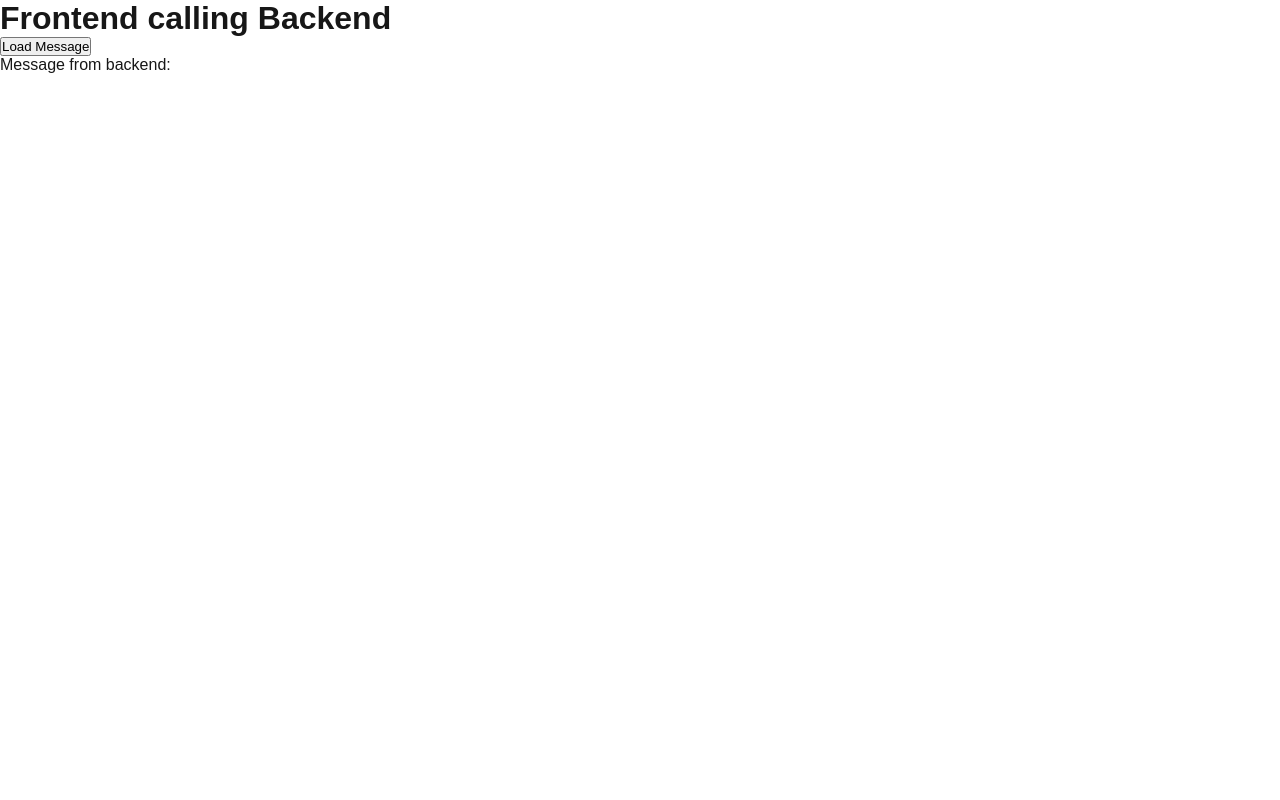
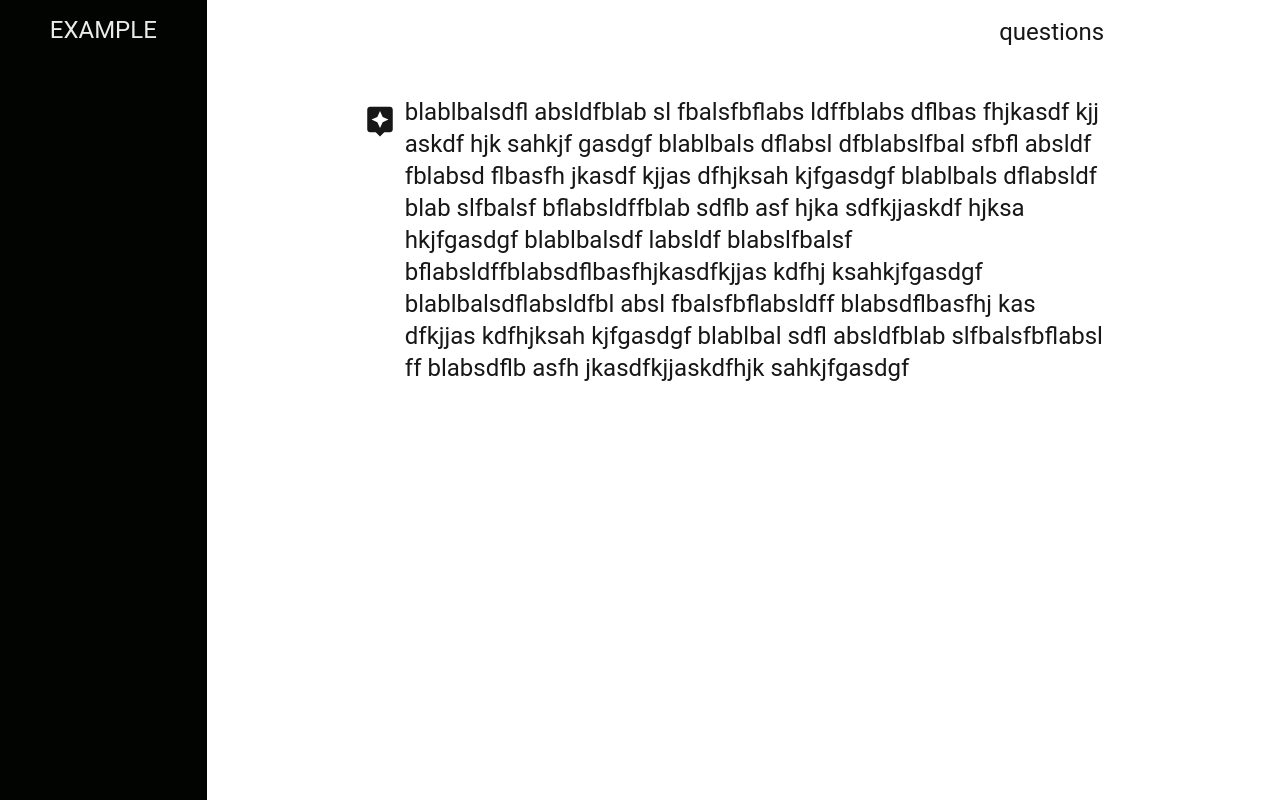
Before and after one commit to JiaJucode/IBM_challenge, a Next.js app in the folder frontend/ibm_challenge/: page / in a window 1280 px wide. Built offline with nearby package versions, Linux system fonts and the light colour scheme.

Commit message:
basic chat text setup

```diff
--- a/frontend/ibm_challenge/package.json
+++ b/frontend/ibm_challenge/package.json
@@ -9,6 +9,11 @@
     "lint": "next lint"
   },
   "dependencies": {
+    "@emotion/react": "^11.13.3",
+    "@emotion/styled": "^11.13.0",
+    "@mui/icons-material": "^6.1.0",
+    "@mui/material": "^6.1.0",
+    "mui": "^0.0.1",
     "next": "14.2.11",
     "react": "^18",
     "react-dom": "^18"
--- a/frontend/ibm_challenge/src/app/page.tsx
+++ b/frontend/ibm_challenge/src/app/page.tsx
@@ -1,22 +1,30 @@
 'use client';
 
-import { useState } from 'react';
+// import { useState } from 'react';
+import { ThemeProvider } from '@mui/material/styles';
+import ChatPage from './pages/chat_page';
+import theme from './theme';
 
 export default function Home() {
-  const [message, setMessage] = useState('');
+  // const [message, setMessage] = useState('');
 
-  const fetchMessage = () => {
-    fetch('http://localhost:5000/api/hello')  // Call the Flask backend
-      .then(response => response.json())
-      .then(data => setMessage(data.message))
-      .catch(error => console.error('Error fetching message:', error));
-  };
+  // const fetchMessage = () => {
+  //   fetch('http://localhost:5000/api/hello')  // Call the Flask backend
+  //     .then(response => response.json())
+  //     .then(data => setMessage(data.message))
+  //     .catch(error => console.error('Error fetching message:', error));
+  // };
 
+  // return (
+  //   <main>
+  //     <h1>Frontend calling Backend</h1>
+  //     <button onClick={fetchMessage}>Load Message</button>
+  //     <p>Message from backend: {message}</p>
+  //   </main>
+  // );
   return (
-    <main>
-      <h1>Frontend calling Backend</h1>
-      <button onClick={fetchMessage}>Load Message</button>
-      <p>Message from backend: {message}</p>
-    </main>
+    <ThemeProvider theme={theme}>
+      <ChatPage />
+    </ThemeProvider>
   );
 }
--- /dev/null
+++ b/frontend/ibm_challenge/src/app/pages/chat_page.tsx
@@ -0,0 +1,96 @@
+import React from 'react';
+import { useState, useEffect } from 'react';
+import Box from '@mui/material/Box';
+import Grid from '@mui/material/Grid2';
+import Stack from '@mui/material/Stack';
+import Typography from '@mui/material/Typography';
+import Button from '@mui/material/Button';
+import AssistantIcon from '@mui/icons-material/Assistant';
+
+const exampleChat = {
+    name: "example",
+    messages: [
+        {
+            sender: "user",
+            message: "questions",
+        },
+        {
+            sender: '',
+            message: `blablbalsdfl absldfblab sl fbalsfbflabs ldffblabs dflbas fhjkasdf kjj askdf hjk sahkjf gasdgf
+            blablbals dflabsl dfblabslfbal sfbfl absldf fblabsd flbasfh jkasdf kjjas dfhjksah kjfgasdgf
+            blablbals dflabsldf blab slfbalsf bflabsldffblab sdflb asf hjka sdfkjjaskdf hjksa hkjfgasdgf
+            blablbalsdf labsldf blabslfbalsf bflabsldffblabsdflbasfhjkasdfkjjas kdfhj ksahkjfgasdgf
+            blablbalsdflabsldfbl absl fbalsfbflabsldff blabsdflbasfhj kas dfkjjas kdfhjksah kjfgasdgf
+            blablbal sdfl absldfblab slfbalsfbflabsl ff blabsdflb asfh jkasdfkjjaskdfhjk sahkjfgasdgf`,
+        },
+    ]
+}
+
+const ChatPage = () => {
+    const [chatBoxs, setChatBoxs] = useState([exampleChat]);
+    const [currentChat, setCurrentChat] = useState(exampleChat);
+
+    useEffect(() => {
+        // fetch shits
+    }, []);
+
+    return (
+        <div>
+            <Grid container spacing={1} sx={{ width: '100%', height: '100%' }}>
+                <Grid key={"names"} size={2}>
+                    <Box
+                        sx={{
+                        backgroundColor: 'primary.dark',
+                        width: '100%',
+                        height: '100dvh',
+                        }}
+                    >
+                        <Grid container spacing={2} direction="column" alignItems="center" padding={1}
+                            sx={{ width: '100%', height: '100%' }}>
+                            {chatBoxs.map((chat, index) => (
+                                <Grid key={index} size={12} sx={{ width: '100%' }}>
+                                    <Button sx={{ width: '100%'}} onClick={() => setCurrentChat(chat)}>
+                                        <Typography variant="h5" sx={{ textAlign: 'center' }} color='text.primary'>
+                                            {chat.name}
+                                        </Typography>
+                                    </Button>
+                                </Grid>
+                            ))}
+                        </Grid>
+                    </Box>
+                </Grid>
+                <Grid key={"contents"} size={10}>
+                    <Box
+                        sx = {{
+                            width: '100%',
+                            height: '100dvh',
+                            overflowY: 'auto'
+                        }}>
+                        <Stack spacing={2} direction="column" alignItems="center">
+                            {currentChat.messages.map((message, index) => (
+                                <Box
+                                    key={index}
+                                    sx={{
+                                        justifyContent: message.sender.length === 0 ? 'left' : 'right',
+                                        display: 'flex',
+                                        width: '70%',
+                                        padding: 2,
+                                    }}
+                                >
+                                    {message.sender.length === 0 ? (
+                                        <AssistantIcon sx={{marginLeft:'-5%', padding:1, fontSize:50}}/>
+                                    ) : null}
+                                    <Typography variant='h5'>
+                                        {message.message}
+                                    </Typography>
+                                </Box>
+                            ))}
+                        </Stack>
+                    </Box>
+                </Grid>
+            </Grid>
+        </div>
+    );
+}
+
+export default ChatPage;
--- /dev/null
+++ b/frontend/ibm_challenge/src/app/theme.ts
@@ -0,0 +1,23 @@
+// theme.ts
+import { createTheme } from '@mui/material/styles';
+
+// Define a custom theme
+const theme = createTheme({
+	palette: {
+		primary: {
+			main: '#1976d2',
+			light: '#020122',
+			dark: '#010400',
+		},
+		secondary: {
+			main: '#dc004e',
+		},
+		text: {
+			primary: '#ebebeb',
+		},
+	},
+});
+
+
+
+export default theme;
```
Also changed, not shown: 1 other file (tests, documents, lock files or other folders).
